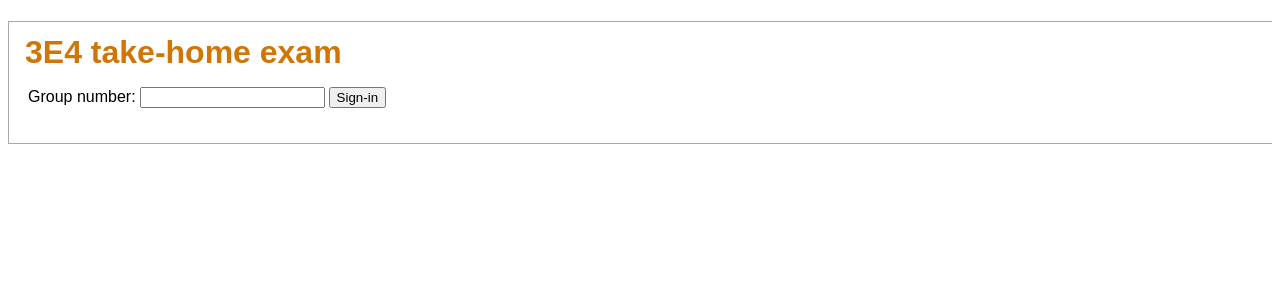
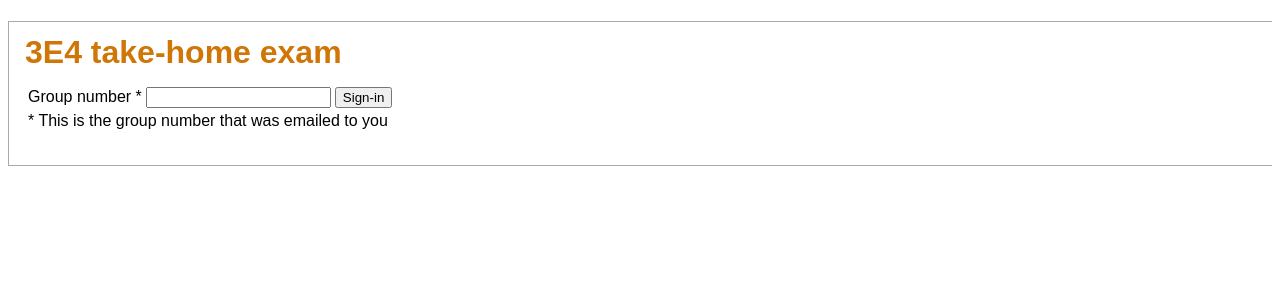
Before and after one commit to kgdunn/Django-app-RSM-take-home-exam, a Django app: template question5/templates/sign_in_form.html in a window 1280 px wide. Shown: the top 300 px of the page. Run offline with Django 3.2, Linux system fonts and the light colour scheme; the template is opened without the code that fills it, so the values that code supplies are empty.

Commit message:
Updated template for sign in page.

```diff
--- a/question5/templates/sign_in_form.html
+++ b/question5/templates/sign_in_form.html
@@ -5,9 +5,12 @@
 <form action="/" method="POST" enctype="multipart/form-data">{% csrf_token %}
 	<table class="sign-in-table">
 		<tr>
-			<td>Group number:</td>
+			<td>Group number *</td>
 			<td><input id="id_student_number" type="text" name="student_number" maxlength="7"/></td>
 			<td><input type="submit" name="mysubmit" value="Sign-in"></td>
+		</tr>
+		<tr>
+			<td colspan="3">* This is the group number that was emailed to you</td>
 		</tr>
 	</table>
 </form>
```
